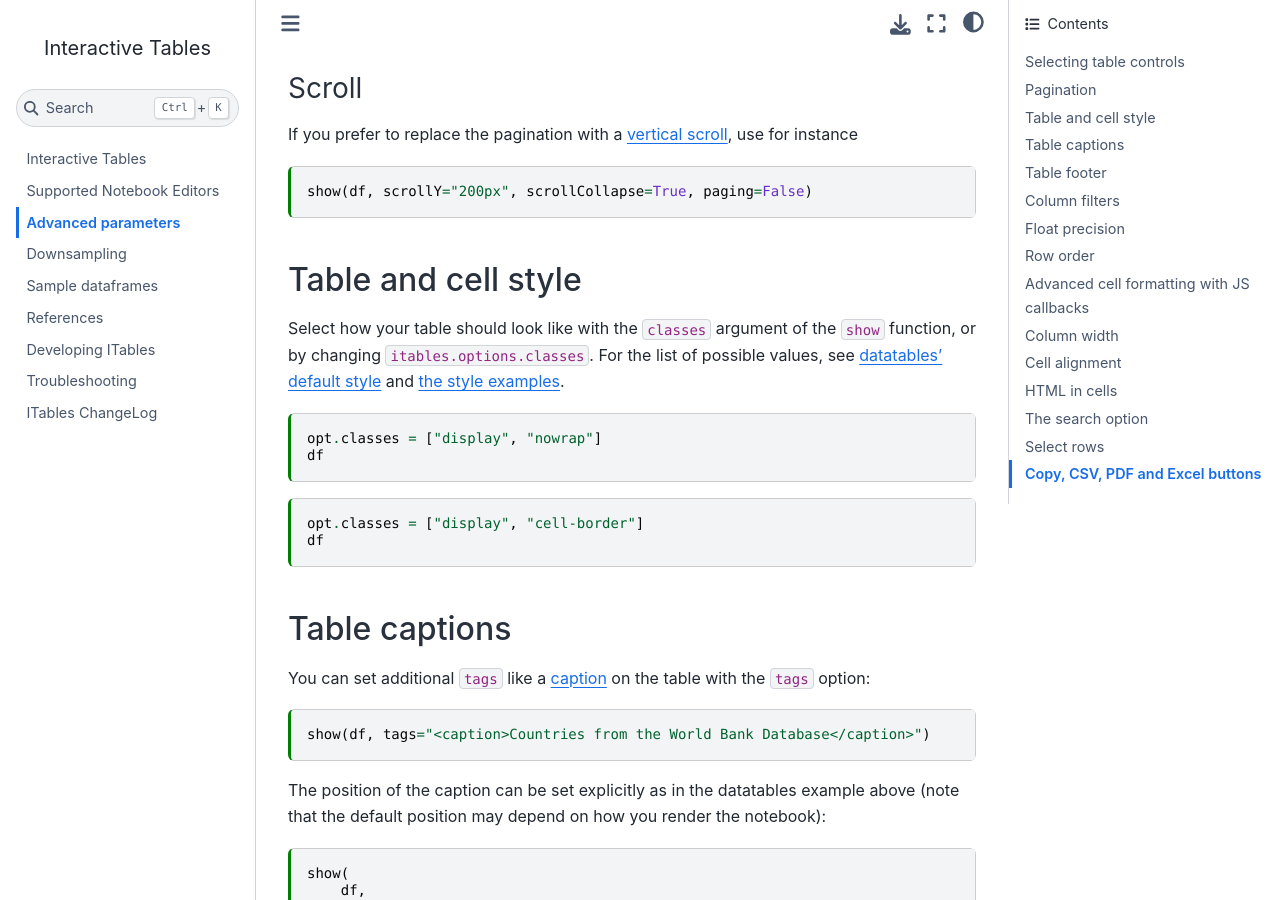
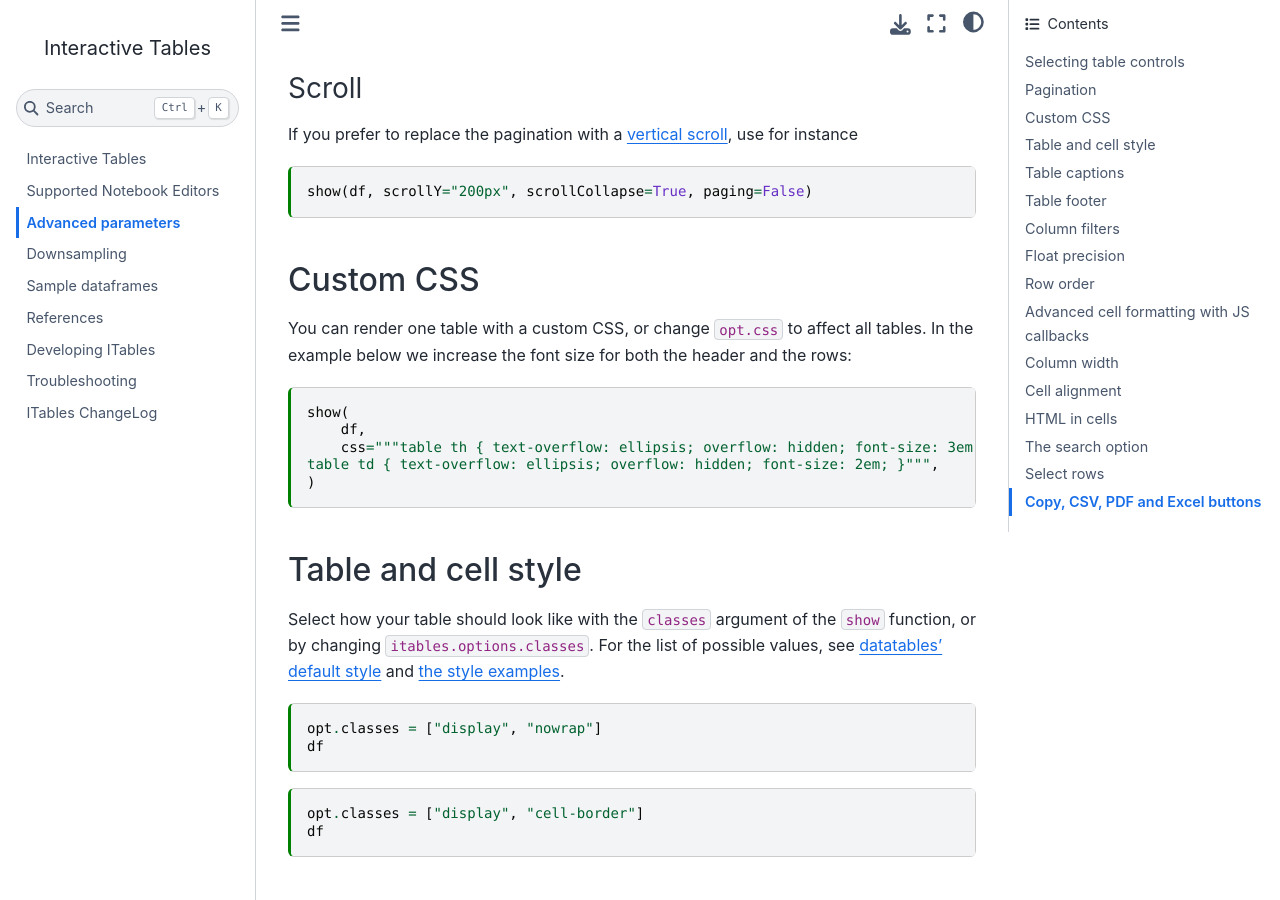
Before and after one commit to mwouts/itables, a Jupyter Book: the page built from docs/advanced_parameters.md, in a window 1280 px wide and 900 px high, scrolled down 1655 px. Built offline with Jupyter Book 1.0.4 settings and Sphinx 7.4.7 and the Sphinx Book theme 1.1.4, drawn with Linux system fonts in a browser that asks for light colours.

Commit message:
Document how to use the custom CSS

````diff
--- a/docs/advanced_parameters.md
+++ b/docs/advanced_parameters.md
@@ -82,6 +82,19 @@ If you prefer to replace the pagination with a [vertical scroll](https://datatab
 
 ```{code-cell}
 show(df, scrollY="200px", scrollCollapse=True, paging=False)
+```
+
+## Custom CSS
+
+You can render one table with a custom CSS, or change `opt.css` to affect all tables. In the example below we
+increase the font size for both the header and the rows:
+
+```{code-cell}
+show(
+    df,
+    css="""table th { text-overflow: ellipsis; overflow: hidden; font-size: 3em; }
+table td { text-overflow: ellipsis; overflow: hidden; font-size: 2em; }""",
+)
 ```
 
 ## Table and cell style
````
